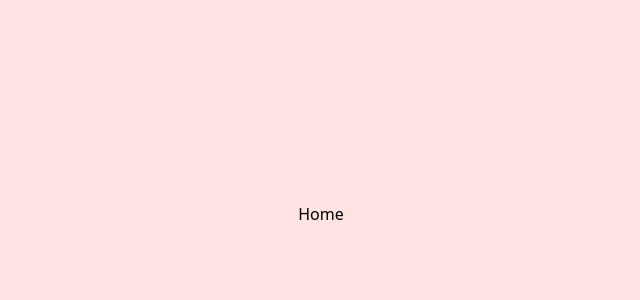
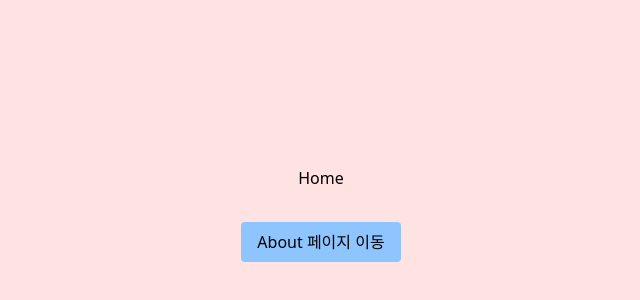
Before and after one commit to pikach-u/ReactPractice, a React (Vite) app in the folder tailwind_program/ch6/router-study/: page / in a window 1280 px wide. Shown: the part 186-486 px from the top of the page, without its empty margins (319-959 px from the left). Built offline with nearby package versions, Linux system fonts and the light colour scheme.

Commit message:
About 페이지

```diff
--- a/tailwind_program/ch6/router-study/src/App.jsx
+++ b/tailwind_program/ch6/router-study/src/App.jsx
@@ -1,11 +1,13 @@
 import { BrowserRouter, Route, Routes } from "react-router-dom";
 import Home from "./pages/home";
+import About from "./pages/about";
 
 const App = () => {
   return (
     <BrowserRouter>
       <Routes>
         <Route path="/" element={<Home />} />
+        <Route path="/about" element={<About />} />
       </Routes>
     </BrowserRouter>
   );
--- /dev/null
+++ b/tailwind_program/ch6/router-study/src/pages/about.jsx
@@ -0,0 +1,9 @@
+const About = () => {
+  return (
+    <div className="bg-blue-100 min-h-screen flex justify-center items-center">
+      About
+    </div>
+  );
+};
+
+export default About;
--- a/tailwind_program/ch6/router-study/src/pages/home.jsx
+++ b/tailwind_program/ch6/router-study/src/pages/home.jsx
@@ -1,7 +1,12 @@
+import { Link } from "react-router-dom";
+
 const Home = () => {
   return (
-    <div className="bg-red-100 min-h-screen flex justify-center items-center">
+    <div className="bg-red-100 min-h-screen flex flex-col gap-8 justify-center items-center">
       Home
+      <Link className="bg-blue-300 px-4 py-2 rounded" to="/about">
+        About 페이지 이동
+      </Link>
     </div>
   );
 };
```
